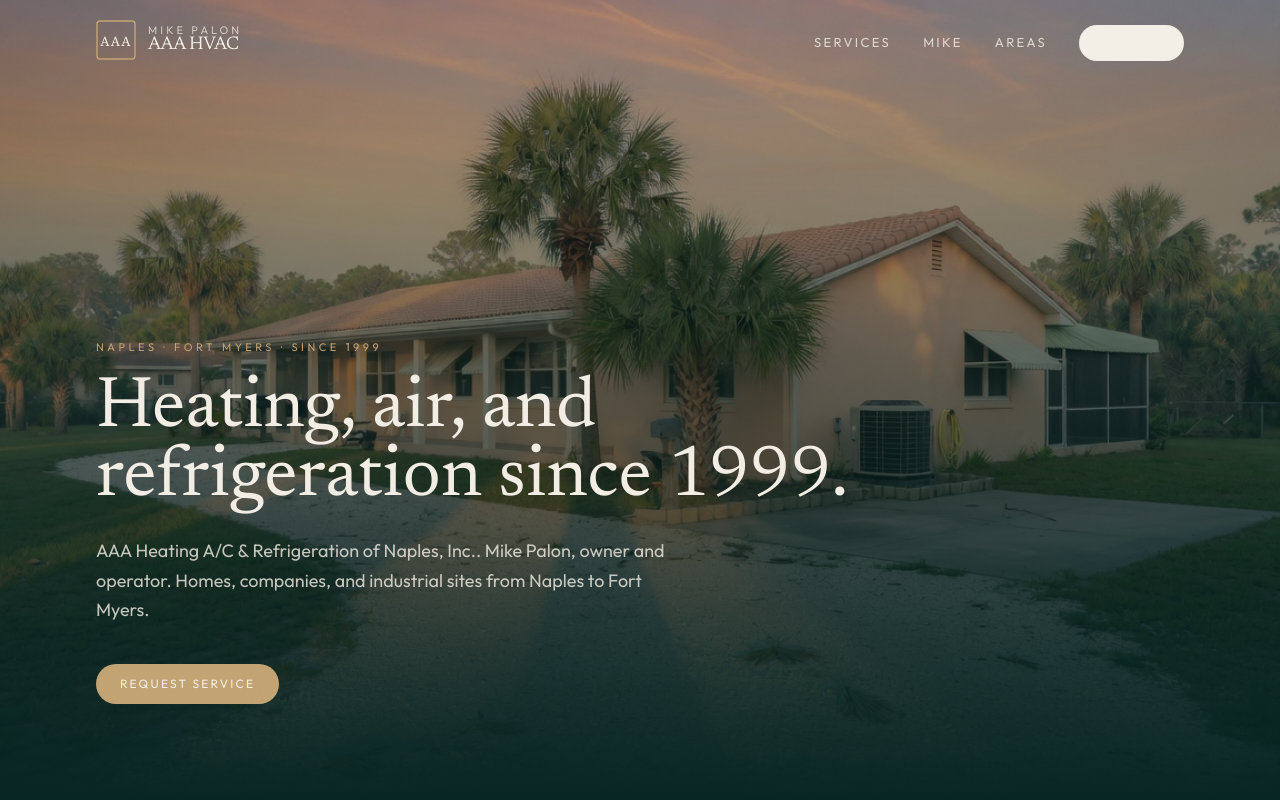
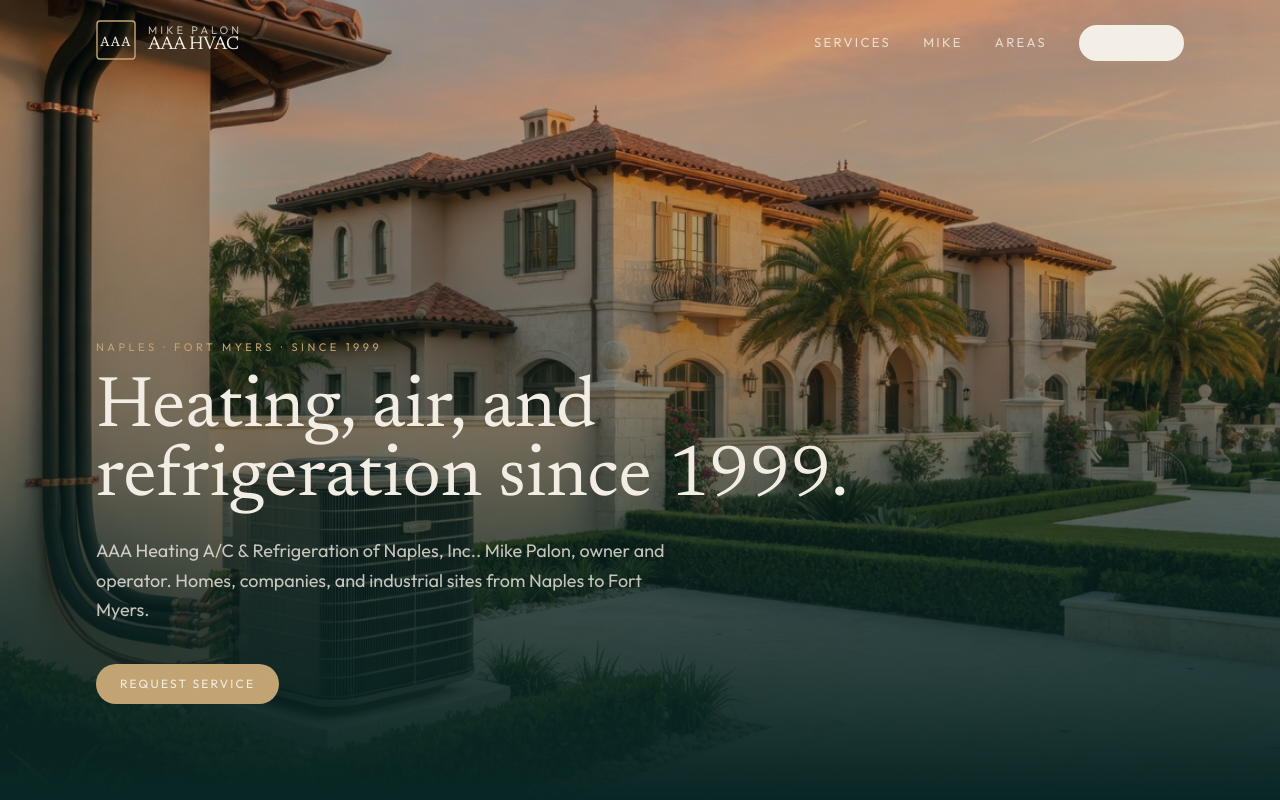
Before and after one commit to redwhitblack/aaahvacfl, a Next.js app: page / in a window 1280 px wide. Shown: the top 800 px of the page. Built offline with nearby package versions, Linux system fonts and the light colour scheme.

Commit message:
Use a luxury estate with a visible condenser as the cover
Lighter fade so the unit stays in the frame under the headline.

```diff
--- a/app/layout.tsx
+++ b/app/layout.tsx
@@ -30,7 +30,7 @@ export const metadata: Metadata = {
     description: site.description,
     url: site.url,
     siteName: site.shortName,
-    images: [{ url: "/media/hero-home.jpg", width: 1200, height: 675 }],
+    images: [{ url: "/media/hero-estate.jpg", width: 1200, height: 675 }],
     locale: "en_US",
     type: "website",
   },
@@ -38,7 +38,7 @@ export const metadata: Metadata = {
     card: "summary_large_image",
     title: `${site.shortName} — ${site.owner}`,
     description: site.description,
-    images: ["/media/hero-home.jpg"],
+    images: ["/media/hero-estate.jpg"],
   },
   icons: { icon: "/icon.svg" },
 };
--- a/app/page.tsx
+++ b/app/page.tsx
@@ -7,13 +7,13 @@ export default function Home() {
     <>
       <section className="relative min-h-[100svh] overflow-hidden bg-gulf-deep grain">
         <Image
-          src="/media/hero-home.jpg"
-          alt="Home in Southwest Florida with an outdoor air conditioner"
+          src="/media/hero-estate.jpg"
+          alt="Luxury Southwest Florida estate with an outdoor air conditioner"
           fill
           priority
-          className="object-cover"
+          className="object-cover object-[45%_center]"
         />
-        <div className="absolute inset-0 bg-gradient-to-t from-gulf-deep via-gulf-deep/55 to-gulf-deep/25" />
+        <div className="absolute inset-0 bg-gradient-to-t from-gulf-deep via-gulf-deep/40 to-gulf-deep/15" />
         <div className="relative mx-auto flex min-h-[100svh] max-w-6xl flex-col justify-end px-5 pb-16 pt-32 text-paper md:px-8 md:pb-24">
           <p className="text-[11px] tracking-[0.32em] uppercase text-brass">
             Naples · Fort Myers · Since {site.founded}
--- a/lib/site.ts
+++ b/lib/site.ts
@@ -54,8 +54,8 @@ export const services = [
     title: "Replacement & install",
     lead: "When a repair is no longer worth it, we put in a system that fits the building and this heat.",
     body: "Air conditioners down here run most of the year. Heat, humidity, and salt air wear them out. We replace what needs replacing and will not sell you a bigger unit than the job needs.",
-    image: "/media/hero-home.jpg",
-    alt: "Southwest Florida home with an outdoor air conditioner",
+    image: "/media/hero-estate.jpg",
+    alt: "Luxury Southwest Florida estate with an outdoor air conditioner",
   },
   {
     slug: "refrigeration",
```
Also changed, not shown: public/media/hero-estate.jpg (added).
